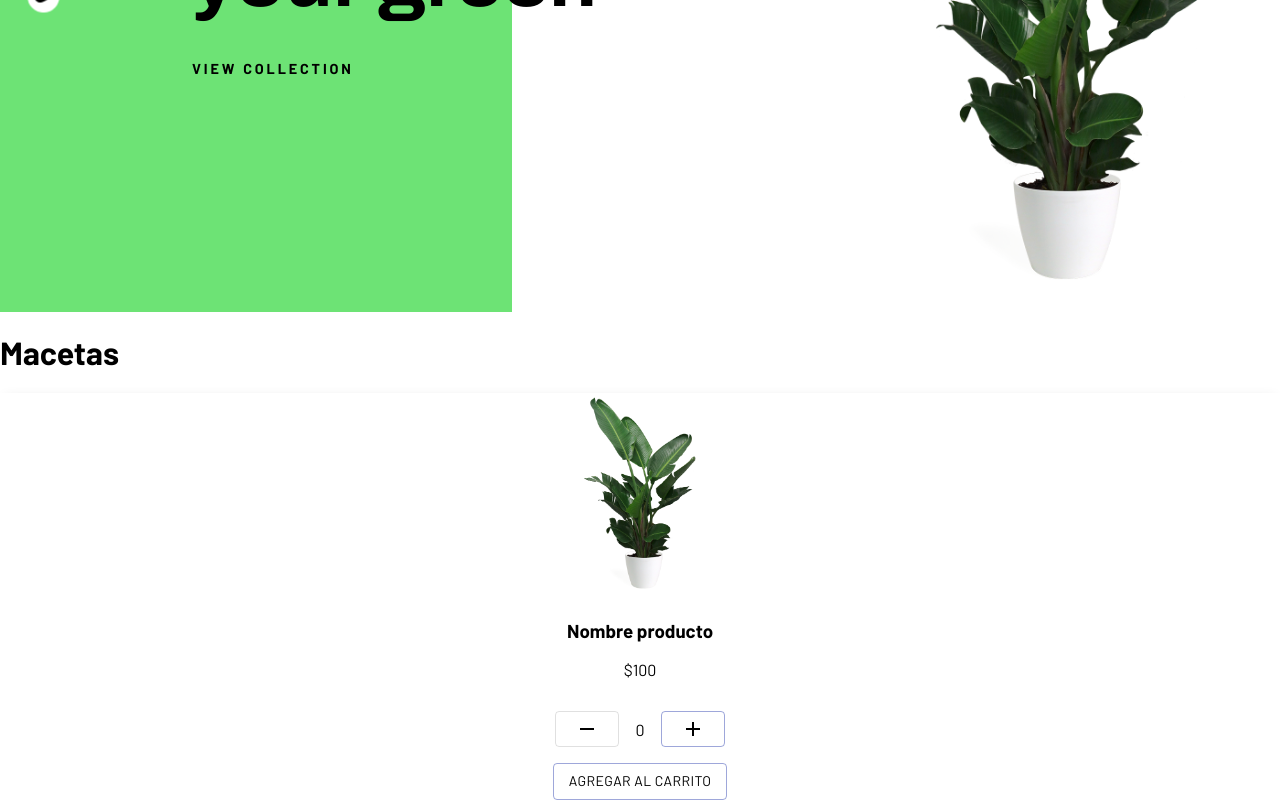
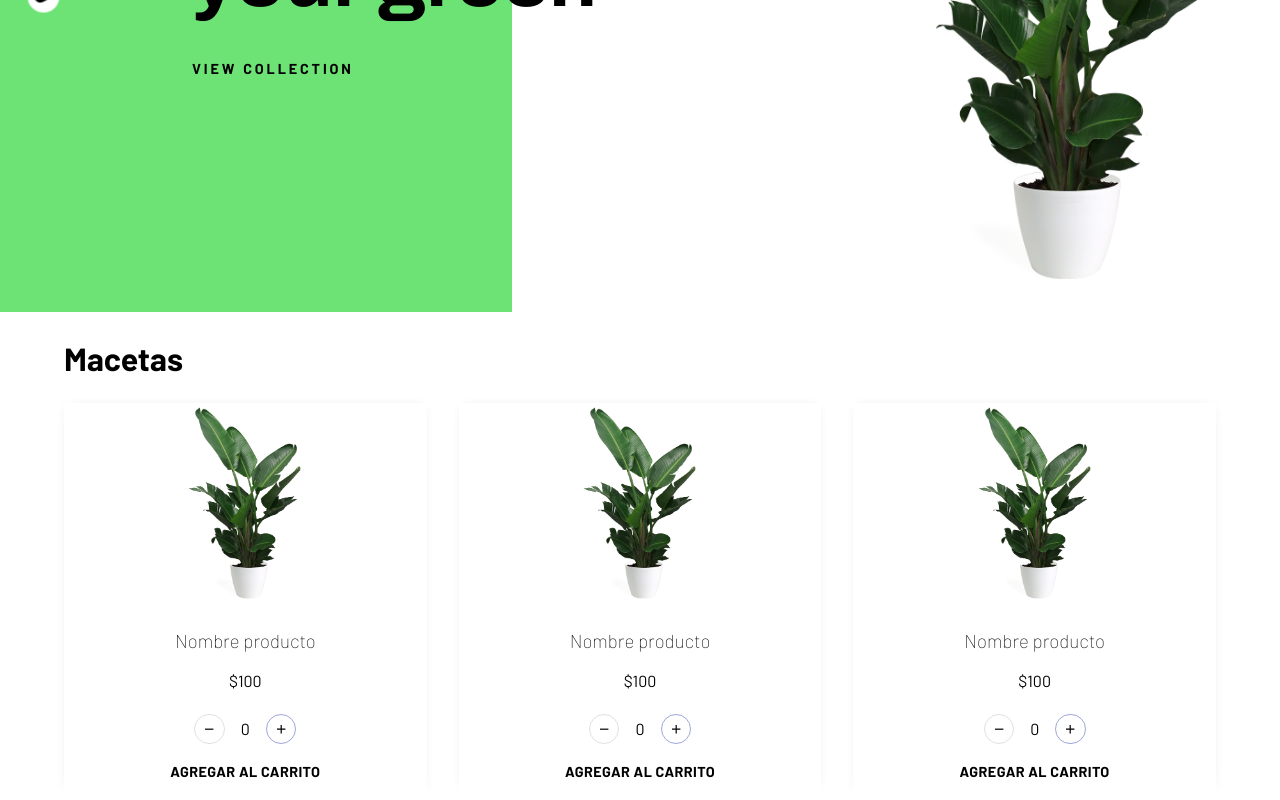
Before and after one commit to arielabaruffaldi/plantit, a React (Create React App) app: page / in a window 1280 px wide. Shown: the part 488-1288 px from the top of the page. Built offline with nearby package versions, Linux system fonts and the light colour scheme.

Commit message:
ajustes dsn

```diff
--- a/src/components/ItemCount/ItemCount.js
+++ b/src/components/ItemCount/ItemCount.js
@@ -20,11 +20,11 @@ const ItemCount = ({ initial = 0, min, max, onAdd }) => {
     return (
         <div className="itemCount">
             <div>
-                <Button variant="outlined" color="primary" onClick={restar} disabled={count <= min}> <RemoveIcon color="primary"/> </Button>
+                <Button variant="outlined" color="primary" onClick={restar} disabled={count <= min}> <RemoveIcon gcolor="primary"/> </Button>
                 <p> {count} </p>
                 <Button variant="outlined" color="primary" onClick={sumar} disabled={count >= max}> <AddIcon color="primary"></AddIcon> </Button>
             </div>
-            <Button variant="outlined" color="primary" onClick={onAdd}> agregar al carrito </Button>
+            <Button variant="outlined" color="primary" onClick={onAdd} className='addToCart'> agregar al carrito </Button>
         </div>
     );
 };
--- a/src/components/ItemCount/ItemCount.scss
+++ b/src/components/ItemCount/ItemCount.scss
@@ -7,9 +7,26 @@
         display: flex;
         justify-content: center;
         align-items: center;
-        margin: 1em 0;
+        margin: .5em 0;
         >p {
             margin: 0 1em;
         }
     }
+    .MuiButton-label {
+        width: inherit;
+    }
+    .MuiButtonBase-root {
+        min-width: inherit;
+        padding: 0.5em;
+        border-radius: 100%;
+    }
+    .MuiButtonBase-root.addToCart {
+        border: none;
+        font-weight: 700;
+        font-size: .9em;
+    }
+    .MuiSvgIcon-root {
+        width: 0.6em;
+        height: 0.6em;
+    }
 }
--- a/src/components/ProductCard/ProductCard.js
+++ b/src/components/ProductCard/ProductCard.js
@@ -1,12 +1,11 @@
 import React from 'react';
-import imgPrueba from './../../assets/img/home.png';
 import './ProductCard.scss';
 import ItemCount from './../ItemCount/ItemCount';
 
-const ProductCard = ({ title, price }) => {
+const ProductCard = ({ title, price, img }) => {
     return (
         <article className='productCard'>
-            <img src={imgPrueba} />
+            <img src={img} />
             <div className='info'>
                 <h3>{title}</h3>
                 <p>{`$${price}`}</p>
--- a/src/components/ProductCard/ProductCard.scss
+++ b/src/components/ProductCard/ProductCard.scss
@@ -1,3 +1,4 @@
+@import '../../styles/base.scss';
 .productCard {
     display: flex;
     flex-direction: column;
@@ -9,4 +10,7 @@
     img {
         width: 7em;
     }
+    h3 {
+        font-weight: 100;
+    }
 }
--- a/src/page/Galeria/Galeria.js
+++ b/src/page/Galeria/Galeria.js
@@ -1,12 +1,18 @@
 import React from 'react';
-import ProductCard from './../../components/ProductCard/ProductCard'
+import imgPrueba from './../../assets/img/home.png';
+import ProductCard from './../../components/ProductCard/ProductCard';
+import './Galeria.scss';
 
 const Galeria = () => {
     return (
-        <>
-            <h1>Macetas</h1>
-            <ProductCard title="Nombre producto" price={100}></ProductCard>
-        </>
+        <section className='galeria'>
+            <h2>Macetas</h2>
+            <div className='galeriaWrapper'>
+                <ProductCard title="Nombre producto" price={100} img={imgPrueba}/>
+                <ProductCard title="Nombre producto" price={100} img={imgPrueba}/>
+                <ProductCard title="Nombre producto" price={100} img={imgPrueba}/>
+            </div>
+        </section>
     )
 }
 
--- /dev/null
+++ b/src/page/Galeria/Galeria.scss
@@ -0,0 +1,11 @@
+.galeria {
+    padding: 0 4em;
+    h2 {
+        font-size: 2em;
+    }
+    .galeriaWrapper {
+        display: grid;
+        grid-template-columns: 1fr 1fr 1fr;
+        column-gap: 2em;
+    }
+}
```
